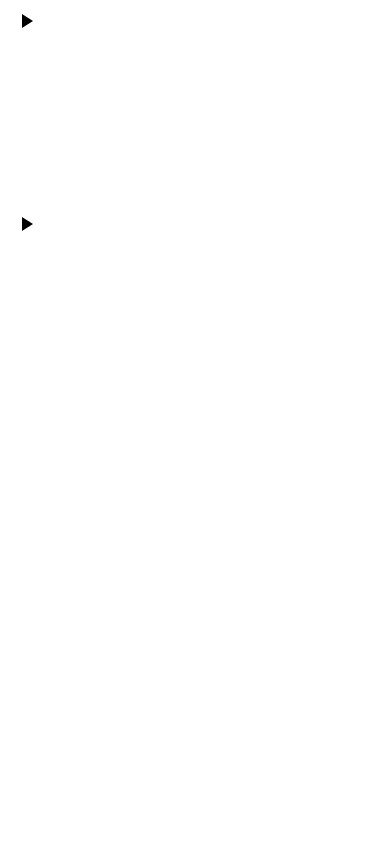
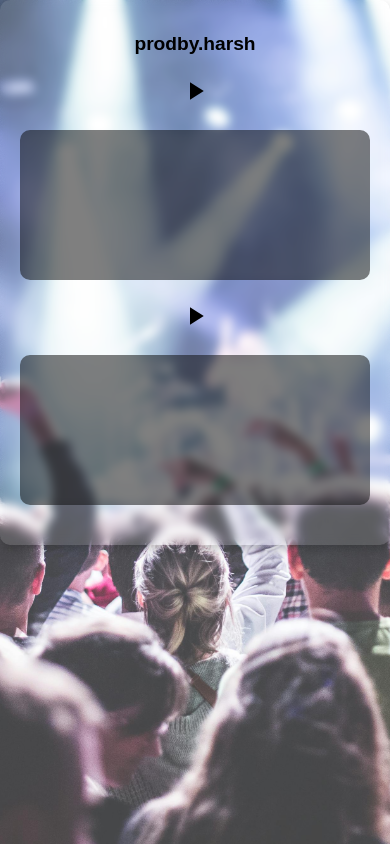
Before and after one commit to HarshDhami/music, a plain HTML site: page index.html in a window 390 px wide. Drawn offline with Linux system fonts and the light colour scheme.

Commit message:
Update index.html

```diff
--- a/index.html
+++ b/index.html
@@ -3,25 +3,108 @@
 <head>
     <meta charset="UTF-8">
     <meta name="viewport" content="width=device-width, initial-scale=1.0">
-    <title>Audio Player</title>
+    <title>My Music Player</title>
     <style>
+        body {
+            margin: 0;
+            padding: 0;
+            font-family: Arial, sans-serif;
+            background: url('1.jpg') no-repeat center center fixed;
+            background-size: cover;
+        }
+
+        .container {
+            backdrop-filter: blur(5px);
+            background-color: rgba(255, 255, 255, 0.1);
+            padding: 20px;
+            border-radius: 10px;
+            margin: 20px;
+            box-shadow: 0 4px 8px rgba(0, 0, 0, 0.2);
+            max-width: 1200px;
+            margin: auto;
+        }
+
+        h1 {
+            text-align: center;
+            color: black;
+            font-size: 2em;
+            margin-bottom: 20px;
+        }
+
         .audio-player {
             display: flex;
             align-items: center;
-            margin-bottom: 20px;
+            justify-content: center;
+            margin: 20px 0;
         }
-        button {
+
+        .audio-player button {
             background: none;
             border: none;
             cursor: pointer;
+            outline: none;
+            margin: 0 10px;
         }
-        svg {
-            width: 24px;
-            height: 24px;
+
+        .audio-player button svg {
+            width: 50px;
+            height: 50px;
+            fill: black;
+        }
+
+        .audio-player button:hover svg {
+            fill: #ff4081;
+        }
+
+        audio {
+            display: none;
+        }
+
+        canvas {
+            display: block;
+            width: 100%;
+            height: 300px;
+            background: rgba(0, 0, 0, 0.5);
+            border-radius: 10px;
+            margin: 20px 0;
+            backdrop-filter: blur(5px);
+        }
+
+        @media (max-width: 768px) {
+            h1 {
+                font-size: 1.5em;
+            }
+
+            .audio-player button svg {
+                width: 40px;
+                height: 40px;
+            }
+
+            canvas {
+                height: 200px;
+            }
+        }
+
+        @media (max-width: 480px) {
+            h1 {
+                font-size: 1.2em;
+            }
+
+            .audio-player button svg {
+                width: 30px;
+                height: 30px;
+            }
+
+            canvas {
+                height: 150px;
+            }
         }
     </style>
 </head>
 <body>
+    <div class="container">
+        <h1>prodby.harsh</h1>
+
         <div class="audio-player">
             <button id="play-pause-1">
                 <svg id="play-icon-1" viewBox="0 0 24 24">
@@ -32,7 +115,7 @@
                 </svg>
             </button>
             <audio id="audio-1">
-            <source src="https://drive.google.com/uc?export=download&id=1FyBy0KROiYVkGqUC3kUITTHXUxMSi1GX" type="audio/wav">
+                <source src="prodby.harsh.wav" type="audio/wav">
             </audio>
         </div>
 
@@ -48,43 +131,148 @@
                 </svg>
             </button>
             <audio id="audio-2">
-            <source src="/Visualizer/prodby.harsh2.mp3" type="audio/mp3">
+                <source src="prodby.harsh2.mp3" type="audio/mp3">
             </audio>
         </div>
 
         <canvas id="visualizer-2"></canvas>
+    </div>
 
     <script>
-        document.getElementById('play-pause-1').addEventListener('click', function() {
-            var audio = document.getElementById('audio-1');
-            var playIcon = document.getElementById('play-icon-1');
-            var pauseIcon = document.getElementById('pause-icon-1');
+        const audio1 = document.getElementById('audio-1');
+        const playPauseButton1 = document.getElementById('play-pause-1');
+        const playIcon1 = document.getElementById('play-icon-1');
+        const pauseIcon1 = document.getElementById('pause-icon-1');
 
-            if (audio.paused) {
-                audio.play();
-                playIcon.style.display = 'none';
-                pauseIcon.style.display = 'inline';
+        playPauseButton1.addEventListener('click', () => {
+            if (audio1.paused) {
+                audio1.play();
+                playIcon1.style.display = 'none';
+                pauseIcon1.style.display = 'block';
             } else {
-                audio.pause();
-                playIcon.style.display = 'inline';
-                pauseIcon.style.display = 'none';
+                audio1.pause();
+                playIcon1.style.display = 'block';
+                pauseIcon1.style.display = 'none';
             }
         });
 
-        document.getElementById('play-pause-2').addEventListener('click', function() {
-            var audio = document.getElementById('audio-2');
-            var playIcon = document.getElementById('play-icon-2');
-            var pauseIcon = document.getElementById('pause-icon-2');
+        const canvas1 = document.getElementById('visualizer-1');
+        const canvasCtx1 = canvas1.getContext('2d');
 
-            if (audio.paused) {
-                audio.play();
-                playIcon.style.display = 'none';
-                pauseIcon.style.display = 'inline';
+        const audioCtx1 = new (window.AudioContext || window.webkitAudioContext)();
+        const analyser1 = audioCtx1.createAnalyser();
+        const source1 = audioCtx1.createMediaElementSource(audio1);
+
+        source1.connect(analyser1);
+        analyser1.connect(audioCtx1.destination);
+
+        analyser1.fftSize = 256;
+        const bufferLength1 = analyser1.frequencyBinCount;
+        const dataArray1 = new Uint8Array(bufferLength1);
+
+        const dpi1 = window.devicePixelRatio || 1;
+        canvas1.width = canvas1.clientWidth * dpi1;
+        canvas1.height = canvas1.clientHeight * dpi1;
+        canvasCtx1.scale(dpi1, dpi1);
+
+        function draw1() {
+            requestAnimationFrame(draw1);
+
+            analyser1.getByteFrequencyData(dataArray1);
+
+            canvasCtx1.clearRect(0, 0, canvas1.width, canvas1.height);
+
+            const gradient1 = canvasCtx1.createLinearGradient(0, 0, canvas1.width, canvas1.height);
+            gradient1.addColorStop(0, 'rgba(255, 0, 150, 1)');
+            gradient1.addColorStop(0.5, 'rgba(0, 255, 255, 1)');
+            gradient1.addColorStop(1, 'rgba(0, 0, 255, 1)');
+
+            const barWidth1 = (canvas1.width / bufferLength1) * 2.5;
+            let barHeight1;
+            let x1 = 0;
+
+            for (let i = 0; i < bufferLength1; i++) {
+                barHeight1 = dataArray1[i];
+
+                canvasCtx1.fillStyle = gradient1;
+                canvasCtx1.fillRect(x1, canvas1.height - barHeight1 / 2, barWidth1, barHeight1 / 2);
+
+                x1 += barWidth1 + 1;
+            }
+        }
+
+        audio1.addEventListener('play', () => {
+            audioCtx1.resume().then(() => {
+                draw1();
+            });
+        });
+
+        const audio2 = document.getElementById('audio-2');
+        const playPauseButton2 = document.getElementById('play-pause-2');
+        const playIcon2 = document.getElementById('play-icon-2');
+        const pauseIcon2 = document.getElementById('pause-icon-2');
+
+        playPauseButton2.addEventListener('click', () => {
+            if (audio2.paused) {
+                audio2.play();
+                playIcon2.style.display = 'none';
+                pauseIcon2.style.display = 'block';
             } else {
-                audio.pause();
-                playIcon.style.display = 'inline';
-                pauseIcon.style.display = 'none';
+                audio2.pause();
+                playIcon2.style.display = 'block';
+                pauseIcon2.style.display = 'none';
             }
+        });
+
+        const canvas2 = document.getElementById('visualizer-2');
+        const canvasCtx2 = canvas2.getContext('2d');
+
+        const audioCtx2 = new (window.AudioContext || window.webkitAudioContext)();
+        const analyser2 = audioCtx2.createAnalyser();
+        const source2 = audioCtx2.createMediaElementSource(audio2);
+
+        source2.connect(analyser2);
+        analyser2.connect(audioCtx2.destination);
+
+        analyser2.fftSize = 256;
+        const bufferLength2 = analyser2.frequencyBinCount;
+        const dataArray2 = new Uint8Array(bufferLength2);
+
+        const dpi2 = window.devicePixelRatio || 1;
+        canvas2.width = canvas2.clientWidth * dpi2;
+        canvas2.height = canvas2.clientHeight * dpi2;
+        canvasCtx2.scale(dpi2, dpi2);
+
+        function draw2() {
+            requestAnimationFrame(draw2);
+
+            analyser2.getByteFrequencyData(dataArray2);
+
+            canvasCtx2.clearRect(0, 0, canvas2.width, canvas2.height);
+
+            const gradient2 = canvasCtx2.createLinearGradient(0, 0, canvas2.width, canvas2.height);
+            gradient2.addColorStop(0, 'rgba(255, 0, 150, 1)');
+            gradient2.addColorStop(0.5, 'rgba(0, 255, 255, 1)');
+            gradient2.addColorStop(1, 'rgba(0, 0, 255, 1)');
+
+            const barWidth2 = (canvas2.width / bufferLength2) * 2.5;
+            let barHeight2;
+            let x2 = 0;
+
+            for (let i = 0; i < bufferLength2; i++) {
+                barHeight2 = dataArray2[i];
+
+                canvasCtx2.fillStyle = gradient2;
+                canvasCtx2.fillRect(x2, canvas2.height - barHeight2 / 2, barWidth2, barHeight2 / 2);
+
+                x2 += barWidth2 + 1;
+            }
+        }
+
+        audio2.addEventListener('play', () => {
+            audioCtx2.resume().then(() => {
+                draw2();
+            });
         });
     </script>
 </body>
```
Lines whose indentation alone changed are shown as unchanged.
